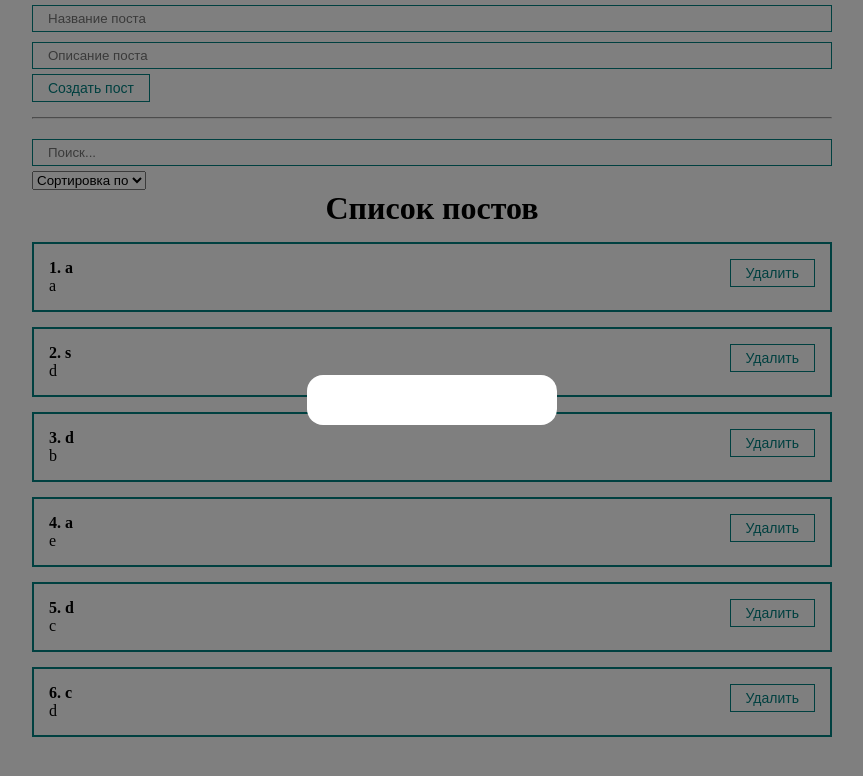
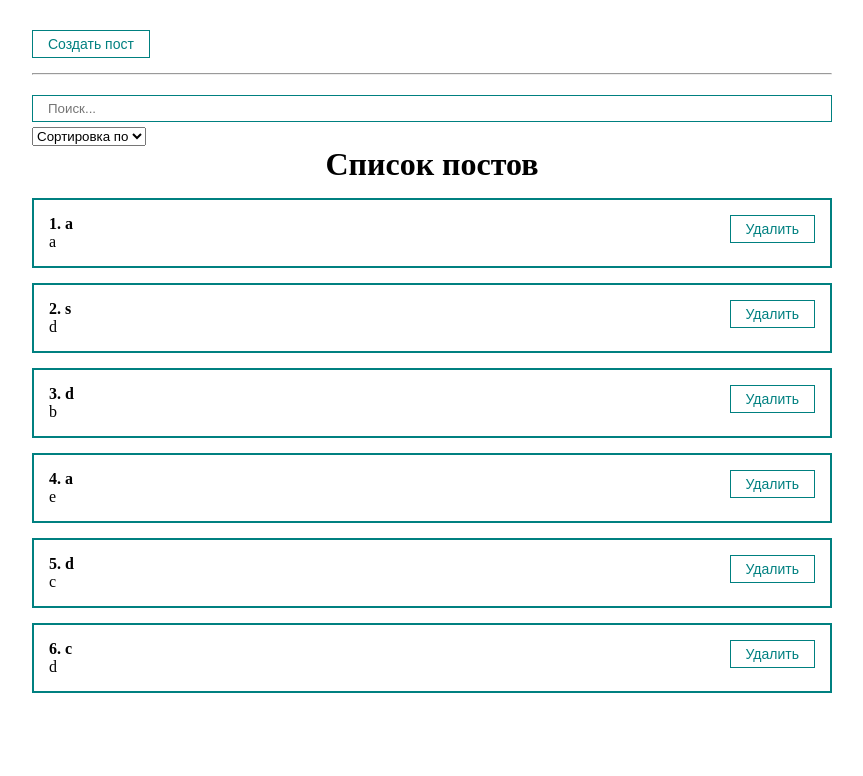
Before and after one commit to Forellko/react-course-ulbitv, a React (Create React App) app: page / in a window 1280 px wide. Shown: the top 776 px of the page, without its empty margins (208-1071 px from the left). Built offline with nearby package versions, Linux system fonts and the light colour scheme; the HTML template or start-up script is replaced by a standard one.

Commit message:
modal completed

```diff
--- a/package.json
+++ b/package.json
@@ -9,6 +9,7 @@
     "react": "^18.2.0",
     "react-dom": "^18.2.0",
     "react-scripts": "5.0.1",
+    "react-transition-group": "^4.4.5",
     "web-vitals": "^2.1.4"
   },
   "scripts": {
--- a/src/App.jsx
+++ b/src/App.jsx
@@ -3,6 +3,7 @@
 import PostFilter from './components/PostFilter';
 import PostForm from './components/PostForm';
 import PostList from './components/PostList';
+import MyButton from './components/UI/button/MyButton';
 import MyModal from './components/UI/modal/MyModal';
 import './index.css';
 
@@ -17,6 +18,7 @@
   ]);
 
   const [filter, setFilter] = useState({ sort: '', query: '' });
+  const [modal, setModal] = useState(false);
 
   const sortedPosts = useMemo(() => {
     if (!filter.sort) return posts;
@@ -33,6 +35,7 @@
 
   const createPost = (post) => {
     setPosts([...posts, post]);
+    setModal(false);
   };
 
   const deletePost = (id) => {
@@ -41,8 +44,13 @@
 
   return (
     <div className="App">
-      <MyModal />
-      <PostForm create={createPost} />
+      <MyButton style={{ marginTop: 30 }} onClick={() => setModal(true)}>
+        Создать пост
+      </MyButton>
+
+      <MyModal visible={modal} setVisible={setModal}>
+        <PostForm create={createPost} />
+      </MyModal>
       <hr style={{ margin: '15px 0' }} />
       <PostFilter filter={filter} setFilter={setFilter} />
       <PostList
--- a/src/components/UI/modal/MyModal.jsx
+++ b/src/components/UI/modal/MyModal.jsx
@@ -1,10 +1,20 @@
 import React from 'react';
 import classes from './MyModal.module.css';
 
-export default function MyModal({ children }) {
+export default function MyModal({ children, visible, setVisible }) {
+  const rootClasses = [classes.myModal];
+  if (visible) {
+    rootClasses.push(classes.active);
+  }
+
   return (
-    <div className={[classes.myModal, classes.active].join(' ')}>
-      <div className={classes.myModalContent}>{children}</div>
+    <div className={rootClasses.join(' ')} onClick={() => setVisible(false)}>
+      <div
+        className={classes.myModalContent}
+        onClick={(e) => e.stopPropagation()}
+      >
+        {children}
+      </div>
     </div>
   );
 }
```
Also changed, not shown: 1 other file (tests, documents, lock files or other folders).
